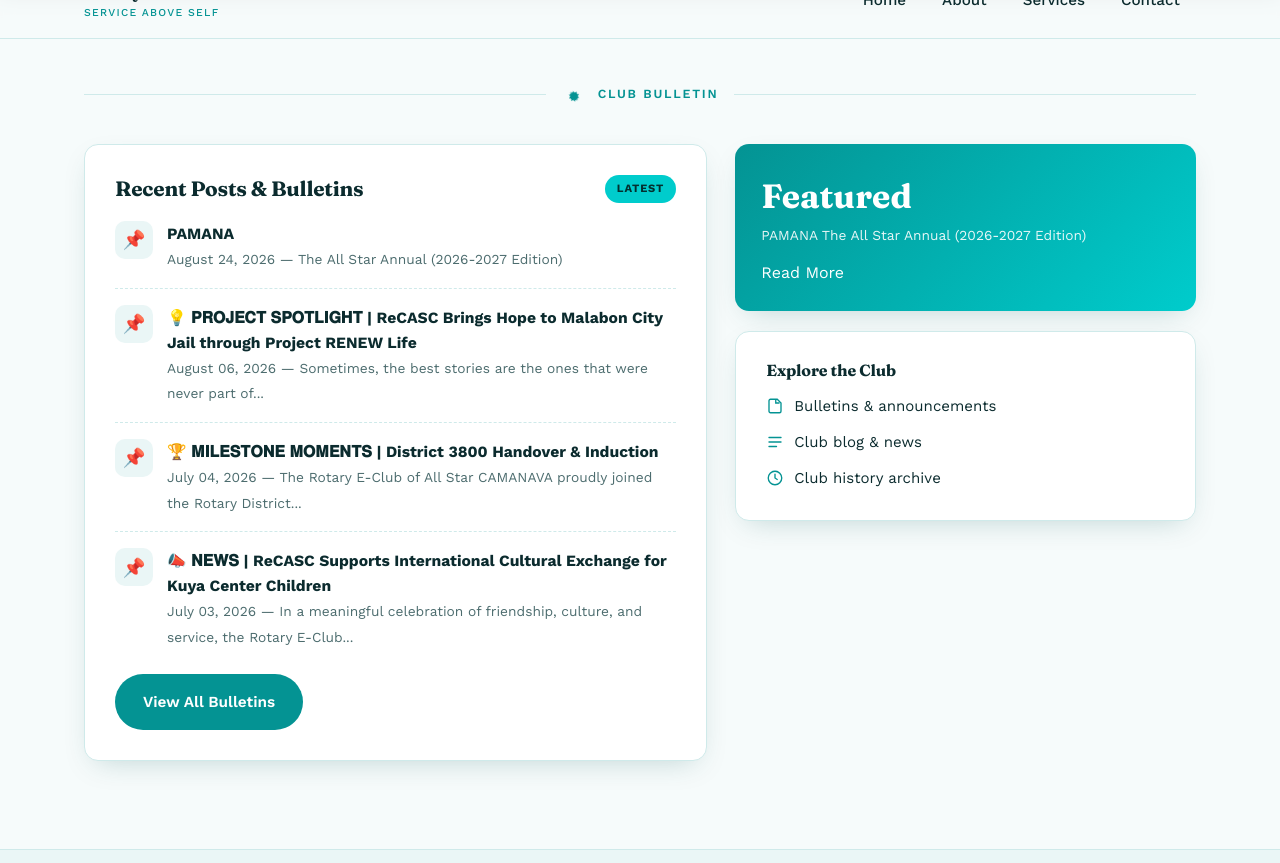
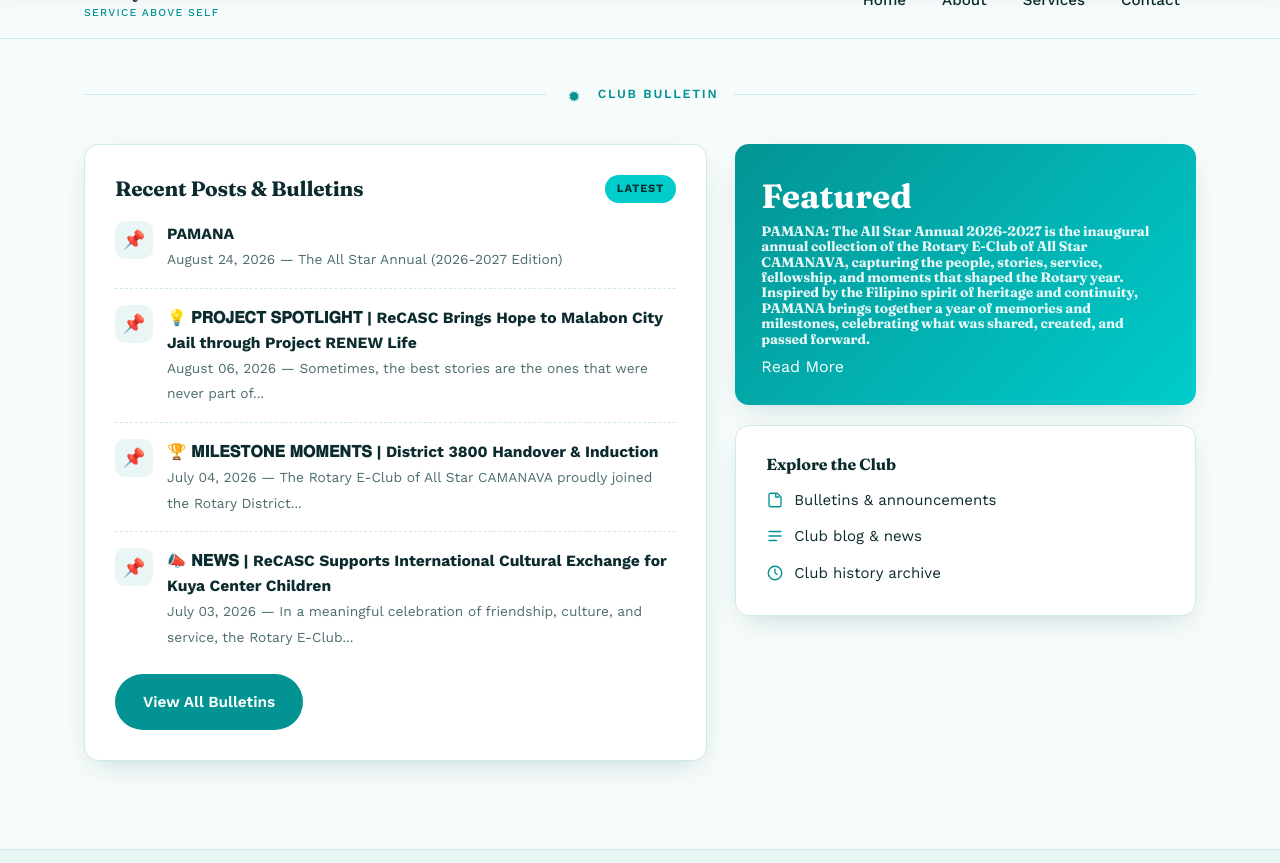
Before and after one commit to allstarcamanava/allstarcamanava.github.io, a Jekyll site: the page built from index.html, in a window 1280 px wide and 900 px high, scrolled down 763 px, cut to the strip 37-900 px from the top of the window. Built offline with Jekyll 4.4.1, drawn with Linux system fonts in a browser that asks for light colours.

Commit message:
Update Site Settings “hero”

```diff
--- a/_data/site.yml
+++ b/_data/site.yml
@@ -14,4 +14,9 @@ featured_post:
   enabled: true
   url: /announcement/2026/08/24/pamana.html
   number: Featured
-  label: PAMANA The All Star Annual (2026-2027 Edition)
+  label: "#### PAMANA: The All Star Annual 2026-2027 is the inaugural annual
+    collection of the Rotary E-Club of All Star CAMANAVA, capturing the people,
+    stories, service, fellowship, and moments that shaped the Rotary year.
+    Inspired by the Filipino spirit of heritage and continuity, PAMANA brings
+    together a year of memories and milestones, celebrating what was shared,
+    created, and passed forward."
```
